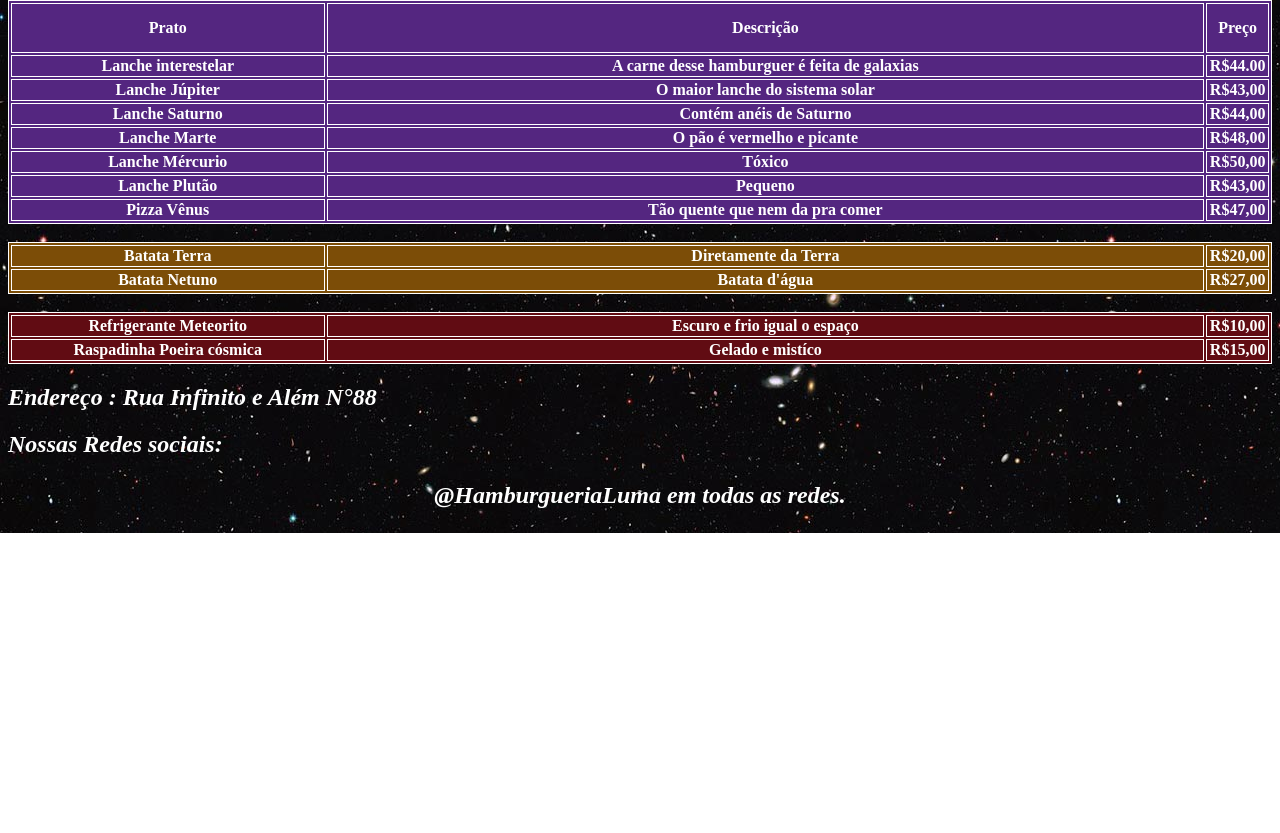
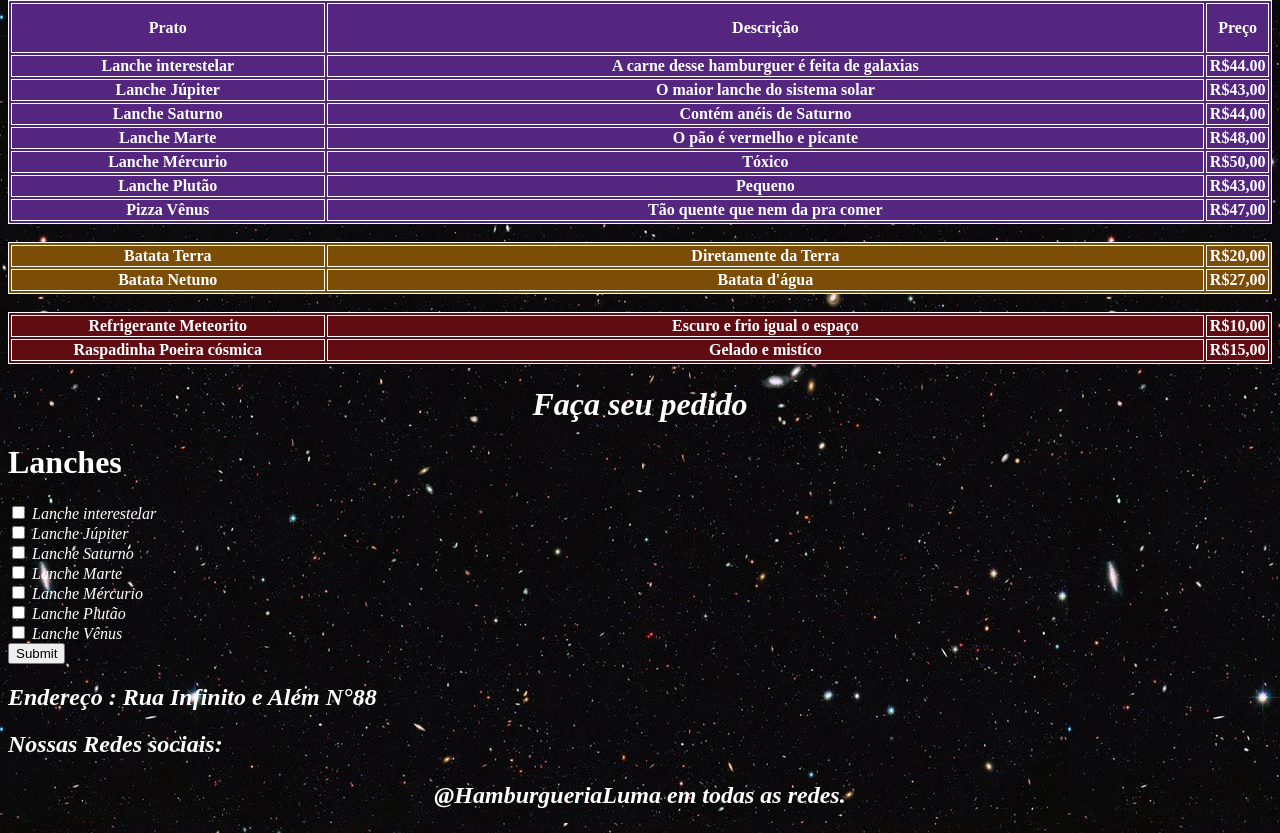
Before and after one commit to GhutsL/pwi-lucas-cruz, a plain HTML site: page Site/index.html in a window 1280 px wide. Shown: the part 601-1434 px from the top of the page. Before the commit the page ends 1134 px from the top, so only its background shows below. Drawn offline with Linux system fonts and the light colour scheme.

Commit message:
Listas CSS e HTML coisa boa

```diff
--- a/Site/index.html
+++ b/Site/index.html
@@ -104,11 +104,38 @@
         </table>
     </h1>
     <div class="Letra1">
+        <h1 style="text-align: center;"> Faça seu pedido</h1>
+    </div>
+        <h1>Lanches</h1>
+    <div class="Letra1">
+        <input type="checkbox" id="lanche interestelar" value="interestelar">
+        <label for="lanche interestelar">Lanche interestelar</label><br>
+        <input type="checkbox" id="lanche Jupiter" value="jupiter">
+        <label for="lanche Jupiter">Lanche Júpiter</label><br>
+        <input type="checkbox" id="lanche Saturno" value="saturno">
+        <label for="lanche Saturno">Lanche Saturno</label><br>
+        <input type="checkbox" id="lanche Marte" value="Marte">
+        <label for="lanche Marte">Lanche Marte</label><br>
+        <input type="checkbox" id="lanche Mércurio" value="Mércurio">
+        <label for="lanche Mércurio">Lanche Mércurio</label><br>
+        <input type="checkbox" id="lanche Plutão" value="Plutão">
+        <label for="lanche Plutão">Lanche Plutão</label><br>
+        <input type="checkbox" id="lanche venus" value="Vênus">
+        <label for="lanche venus">Lanche Vênus</label><br>
+        <input type="submit">
+    </div>
+
+
+
+
+    <div class="Letra1">
     <h2 style="color: white;"> Endereço : Rua Infinito e Além N°88</h2>
     <h2 style="color: white;">Nossas Redes sociais:
     <p style="text-align: center;" >@HamburgueriaLuma em todas as redes.</p>
     </div>
 
 
+
+
 </body>
 </html>
--- a/Site/style/externo.css
+++ b/Site/style/externo.css
@@ -53,4 +53,5 @@ h1 , h3
 
 .Letra1{
     font-style: italic;
+    color: white;
 }
```
Also changed, not shown: aula8/form.html (added, +14 -0 lines).
